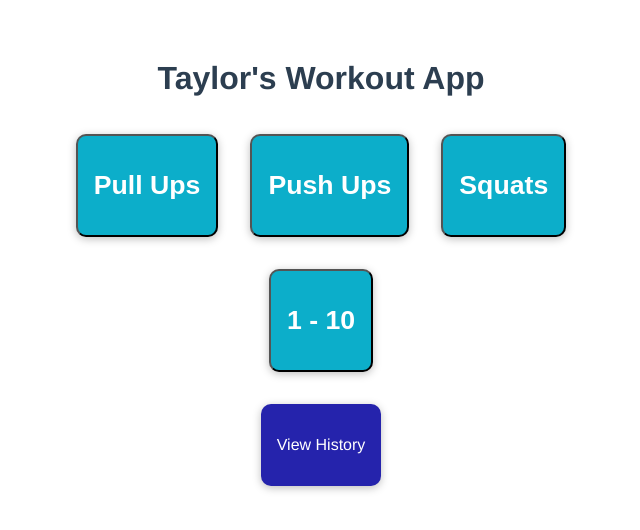
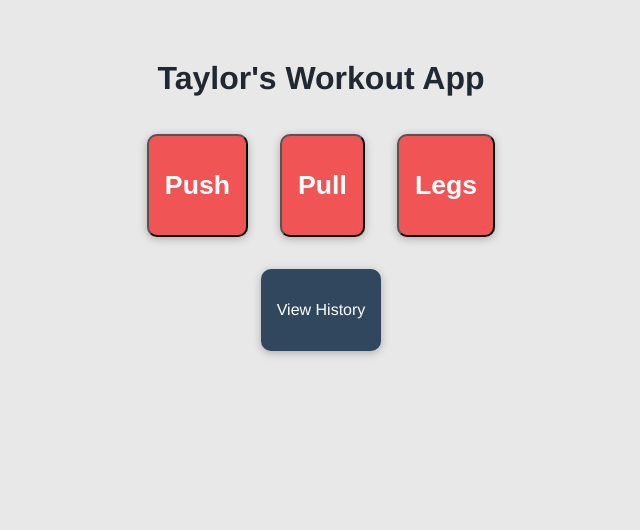
Before and after one commit to taylorsweetman/workout-tracker, a Vue app: page / in a window 1280 px wide. Shown: the top 530 px of the page, without its empty margins (319-959 px from the left). Built offline with nearby package versions, Linux system fonts and the light colour scheme.

Commit message:
"dumb" PoC done, no dynamic data yet

```diff
--- a/public/index.html
+++ b/public/index.html
@@ -7,7 +7,7 @@
     <link rel="icon" href="<%= BASE_URL %>favicon.ico">
     <title><%= htmlWebpackPlugin.options.title %></title>
   </head>
-  <body>
+  <body style="background-color: #e8e8e8;">
     <noscript>
       <strong>We're sorry but <%= htmlWebpackPlugin.options.title %> doesn't work properly without JavaScript enabled. Please enable it to continue.</strong>
     </noscript>
--- a/src/App.vue
+++ b/src/App.vue
@@ -1,30 +1,60 @@
 <template>
   <div><h1>Taylor's Workout App</h1></div>
-  <div class="row">
-    <ExerciseType class="box" name="Pull Ups" />
-    <ExerciseType class="box" name="Push Ups" />
-    <ExerciseType class="box" name="Squats" />
+  <div class="row" v-if="selectedSession === ''">
+    <exercise-session class="box" name="Push" @selected-state="setSelected" />
+    <exercise-session class="box" name="Pull" @selected-state="setSelected" />
+    <exercise-session class="box" name="Legs" @selected-state="setSelected" />
   </div>
-  <Set class="box" :setNum="1" :reps="10.0" />
+  <div class="row" v-else>
+    <exercise-session class="box" name="<-" @click="selectedSession = ''" />
+  </div>
+  <div class="row" v-if="selectedSession === 'Pull'">
+    <Set class="box" exercise-name="Pull Ups" :setNum="1" :reps="4" />
+    <Set class="box" exercise-name="Pull Ups" :setNum="2" :reps="4" />
+    <Set class="box" exercise-name="Pull Ups" :setNum="3" :reps="3" />
+  </div>
+  <div class="row" v-else-if="selectedSession === 'Push'">
+    <Set class="box" exercise-name="Push Ups" :setNum="1" :reps="10" />
+    <Set class="box" exercise-name="Push Ups" :setNum="2" :reps="10" />
+    <Set class="box" exercise-name="Push Ups" :setNum="3" :reps="10" />
+  </div>
+  <div class="row" v-else-if="selectedSession === 'Legs'">
+    <Set class="box" exercise-name="Squats" :setNum="1" :reps="10" />
+    <Set class="box" exercise-name="Squats" :setNum="2" :reps="10" />
+    <Set class="box" exercise-name="Squats" :setNum="3" :reps="10" />
+  </div>
   <div class="row"><History class="box" /></div>
 </template>
 
 <script>
-import ExerciseType from "./components/ExerciseType.vue";
+import ExerciseSession from "./components/ExerciseSession.vue";
 import History from "./components/History.vue";
 import Set from "./components/Set.vue";
 
 export default {
   name: "App",
   components: {
-    ExerciseType,
+    ExerciseSession,
     History,
     Set,
+  },
+  data() {
+    return {
+      selectedSession: "",
+    };
+  },
+  methods: {
+    setSelected(sessionName) {
+      this.selectedSession = sessionName;
+    },
   },
 };
 </script>
 
 <style>
+h1 {
+  color: #222831;
+}
 .box {
   display: inline-block;
   margin: 1%;
@@ -33,16 +63,16 @@ export default {
   margin: 1rem;
   border-radius: 10px;
   padding: 1rem;
-  background-color: #0caeca;
+  background-color: #f05454;
   color: white;
   text-align: center;
 }
 #app {
   font-family: Avenir, Helvetica, Arial, sans-serif;
   -webkit-font-smoothing: antialiased;
-  -moz-osx-font-smoothing: grayscale;
   text-align: center;
   color: #2c3e50;
   margin-top: 60px;
+  background-color: #e8e8e8;
 }
 </style>
--- a/src/components/ExerciseType.vue
+++ b/src/components/ExerciseSession.vue
@@ -1,21 +1,32 @@
 <template>
-  <button>
+  <button @click="select">
     <h1>{{ name }}</h1>
   </button>
 </template>
 
 <script>
 export default {
-  name: "ExerciseType",
+  name: "ExerciseSession",
   props: {
-    name: String,
+    name: {
+      type: String,
+      required: true,
+    },
+  },
+  emits: ["selected-state"],
+  methods: {
+    select() {
+      this.$emit("selected-state", this.name);
+    },
   },
 };
 </script>
 
 <!-- Add "scoped" attribute to limit CSS to this component only -->
 <style scoped>
-
+h1 {
+  color: white;
+}
 h3 {
   margin: 40px 0 0;
 }
--- a/src/components/History.vue
+++ b/src/components/History.vue
@@ -6,15 +6,17 @@
 
 <script>
 export default {
-  name: "HelloWorld",
-  props: {},
+  name: "History",
+  props: {
+    hist: Object
+  },
 };
 </script>
 
 <!-- Add "scoped" attribute to limit CSS to this component only -->
 <style scoped>
 .diff-col {
-  background-color: #2523ac;
+  background-color: #30475e;
 }
 h3 {
   margin: 40px 0 0;
--- a/src/components/Set.vue
+++ b/src/components/Set.vue
@@ -1,6 +1,6 @@
 <template>
   <button>
-    <h1>{{ setNum }} - {{ reps }}</h1>
+    <h1>{{ exerciseName }} - {{ setNum }} - {{ reps }}</h1>
   </button>
 </template>
 
@@ -9,6 +9,7 @@ console.log("test");
 export default {
   name: "Set",
   props: {
+    exerciseName: String,
     setNum: Number,
     reps: Number,
   },
@@ -17,6 +18,9 @@ export default {
 
 <!-- Add "scoped" attribute to limit CSS to this component only -->
 <style scoped>
+h1 {
+  color: white;
+}
 h3 {
   margin: 40px 0 0;
 }
```
